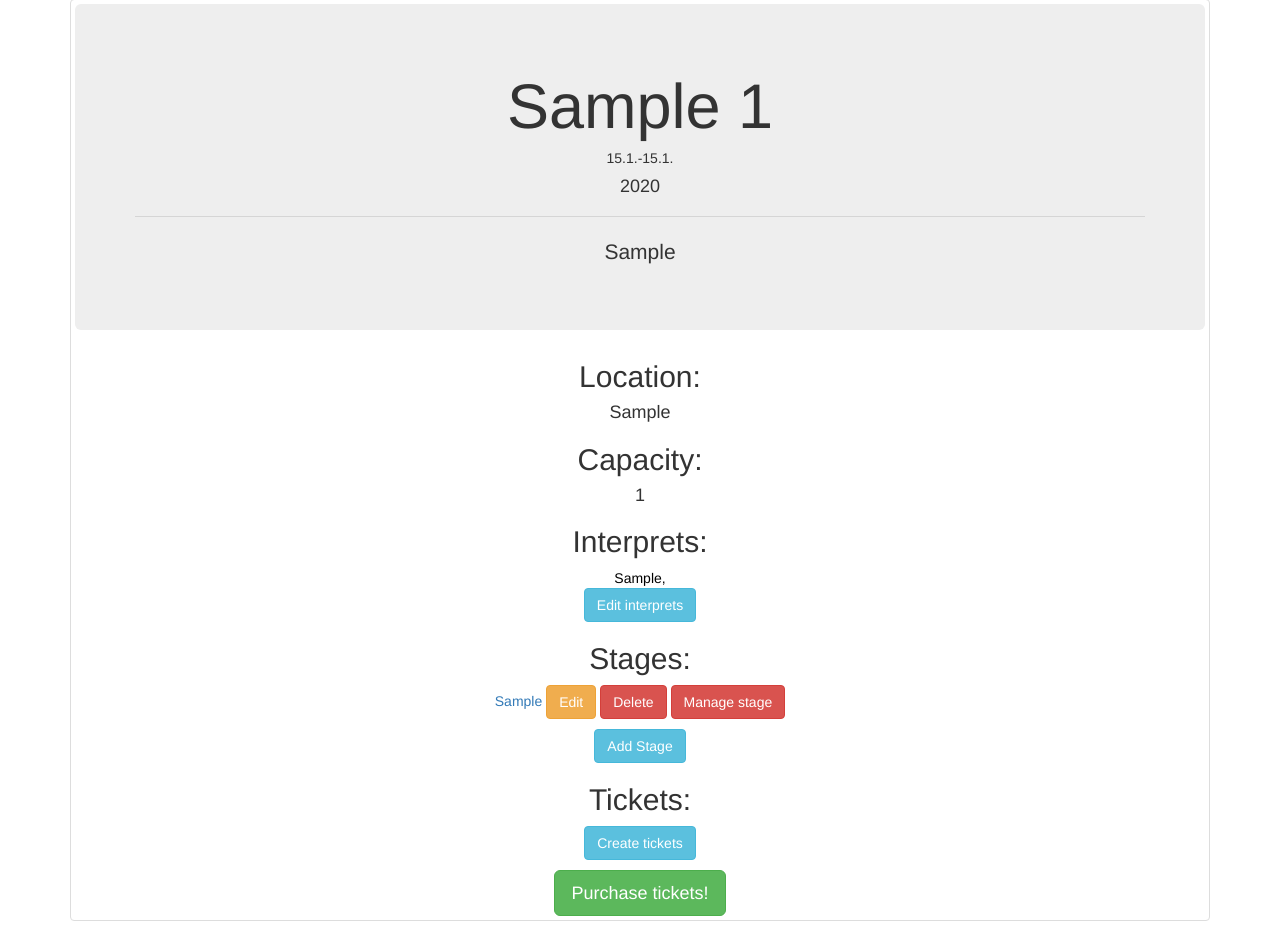
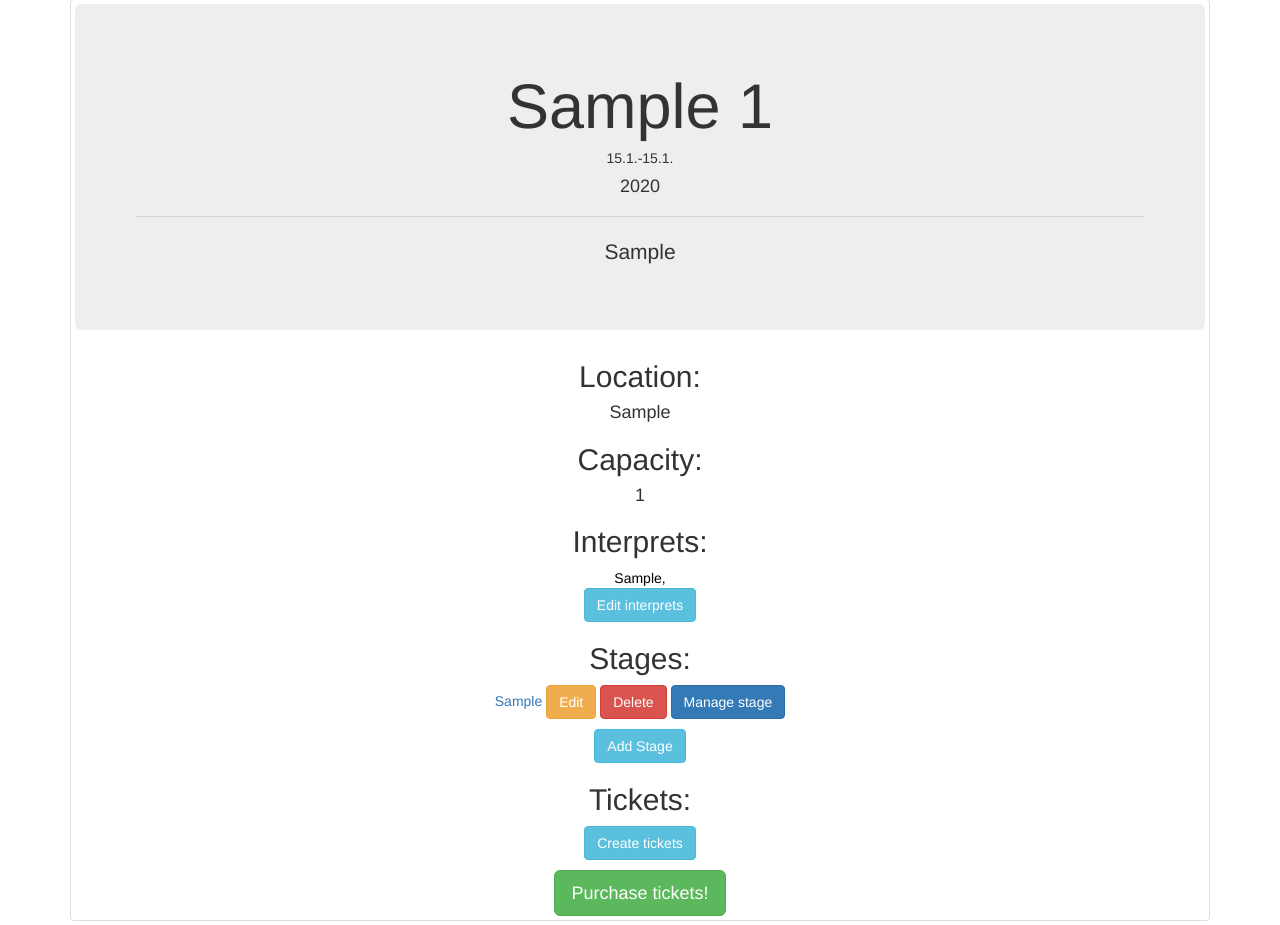
Before and after one commit to Sevin556/IIS, a Django app: page /show/1/ in a window 1280 px wide. Shown: the part 73-998 px from the top of the page. Run offline with Django 3.2, Linux system fonts and the light colour scheme; a user stored in the database is signed in; data comes from the database, SQL or seed files in the repository; tables that the repository leaves empty hold one stand-in row (values such as "Sample post"); some libraries are stand-ins or nearby versions.

Commit message:
Update show.html

```diff
--- a/festivals/templates/festivals/show.html
+++ b/festivals/templates/festivals/show.html
@@ -65,7 +65,7 @@
                             {% if user.id == festival.vytvoril.id or request.user|has_group:"admin" %}
                             <a class="btn btn-s btn-warning" href="{% url 'festivals-edit-stage' stage_Id=stage.id festival_Id=festival.id %}">Edit</a>
                             <a class="btn btn-s btn-danger" href="{% url 'festivals-delete-stage' stage_Id=stage.id festival_Id=festival.id %}">Delete</a>
-                            <a class="btn btn-s btn-danger" href="{% url 'festivals-manage-program' stage_Id=stage.id festival_Id=festival.id %}">Manage stage</a>
+                            <a class="btn btn-s btn-primary" href="{% url 'festivals-manage-program' stage_Id=stage.id festival_Id=festival.id %}">Manage stage</a>
                             {% endif %}
                         </div>
                         {% endfor %}
```
